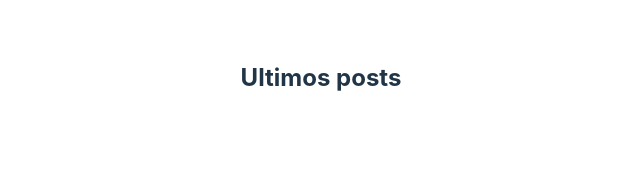
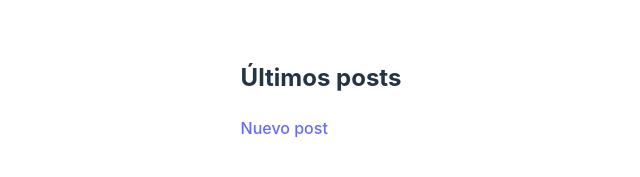
Before and after one commit to alfgento/Mooosic-front, a React (Vite) app: page / in a window 1280 px wide. Shown: the part 205-382 px from the top of the page, without its empty margins (319-959 px from the left). Built offline with nearby package versions, Linux system fonts and the light colour scheme; a web font is replaced by a local one.

Commit message:
postform

```diff
--- a/package.json
+++ b/package.json
@@ -10,10 +10,12 @@
     "preview": "vite preview"
   },
   "dependencies": {
+    "axios": "^1.6.8",
     "moment": "^2.30.1",
     "react": "^18.2.0",
     "react-dom": "^18.2.0",
-    "react-router-dom": "^6.23.0"
+    "react-router-dom": "^6.23.0",
+    "spotify-web-api-node": "^5.0.2"
   },
   "devDependencies": {
     "@types/react": "^18.2.66",
--- a/src/components/Posts.jsx
+++ b/src/components/Posts.jsx
@@ -1,10 +1,12 @@
 import PostCard from "./PostCard";
+import { Link } from "react-router-dom";
 
 function Posts ({postData, isLoading}) {
     return(
         <div>
-            <h2>Ultimos posts</h2>
+            <h2>Últimos posts</h2>
             <PostCard postData = {postData} isLoading={isLoading} />
+            <Link to="./PostForm">Nuevo post</Link>
         </div>
     )
 }
```
Also changed, not shown: src/assets/logo-cow.png.
